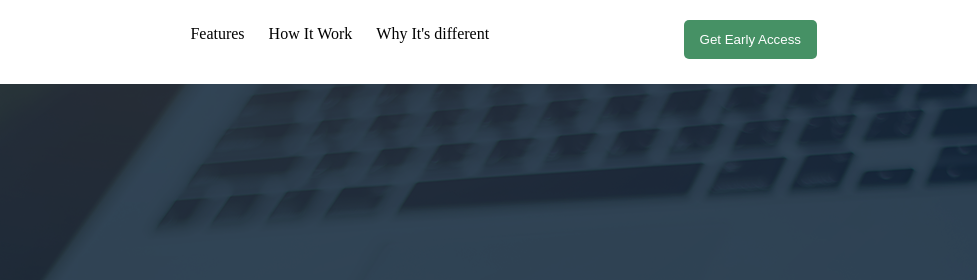
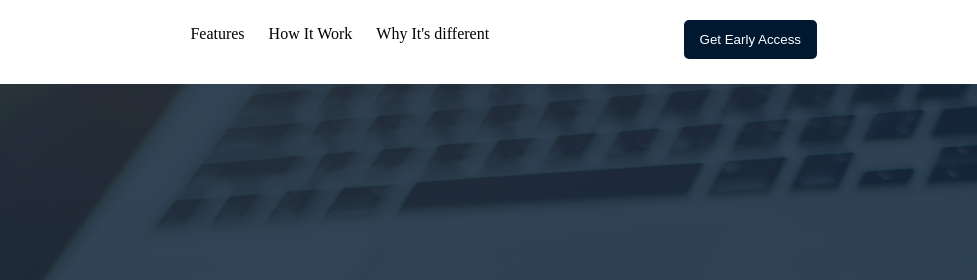
Before and after one commit to golameasin24/programing-hero-assignment-one, a plain HTML site: page index.html in a window 1280 px wide. In both pictures the pointer is over the button "Get Early Access". Shown: the top 280 px of the page, 303-1280 px from the left. Drawn offline with Linux system fonts and the light colour scheme.

Commit message:
add some changed

```diff
--- a/index.css
+++ b/index.css
@@ -57,7 +57,11 @@ ul li a:hover{
     padding: 12px 16px;
     border-radius: 5px;
 
+}
 
+.btn:hover{
+    background-color: #001931;
+    transition: all ease-in .2s;
 }
 
 .bg-img {
```
